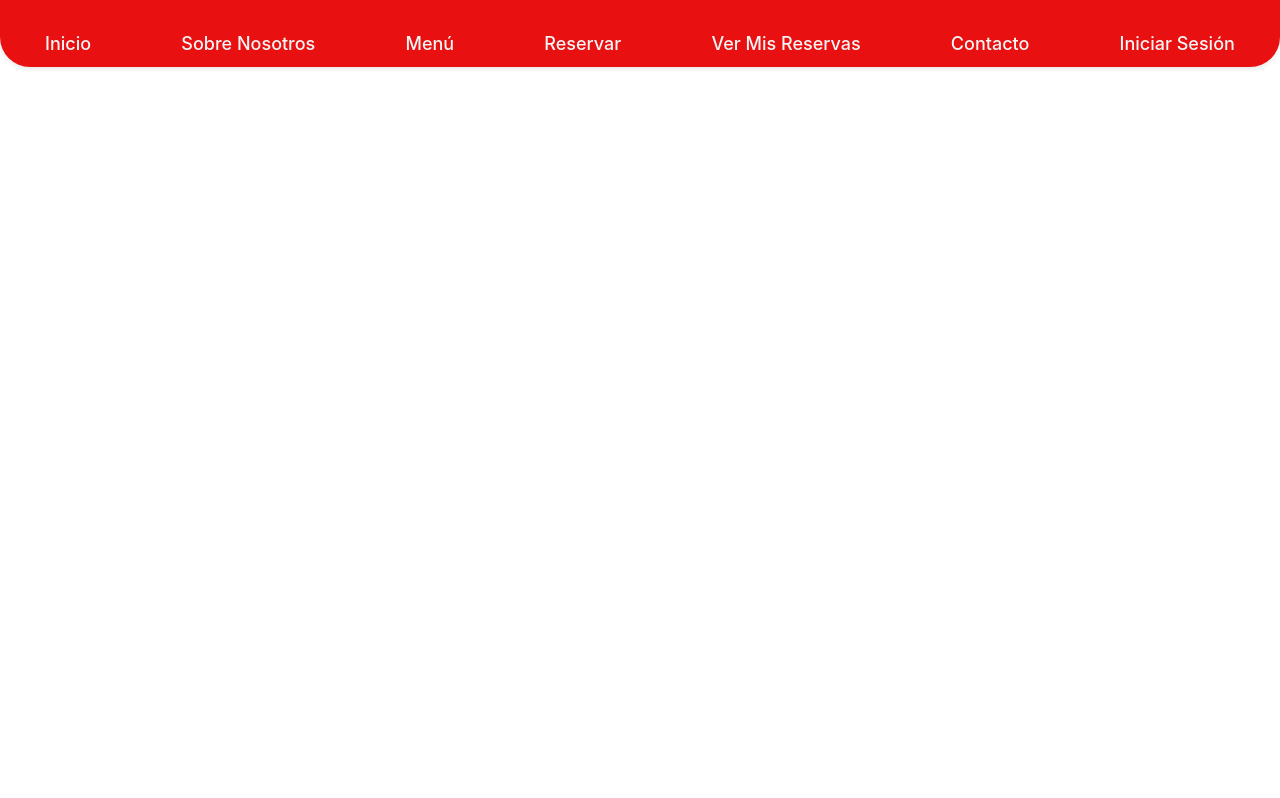
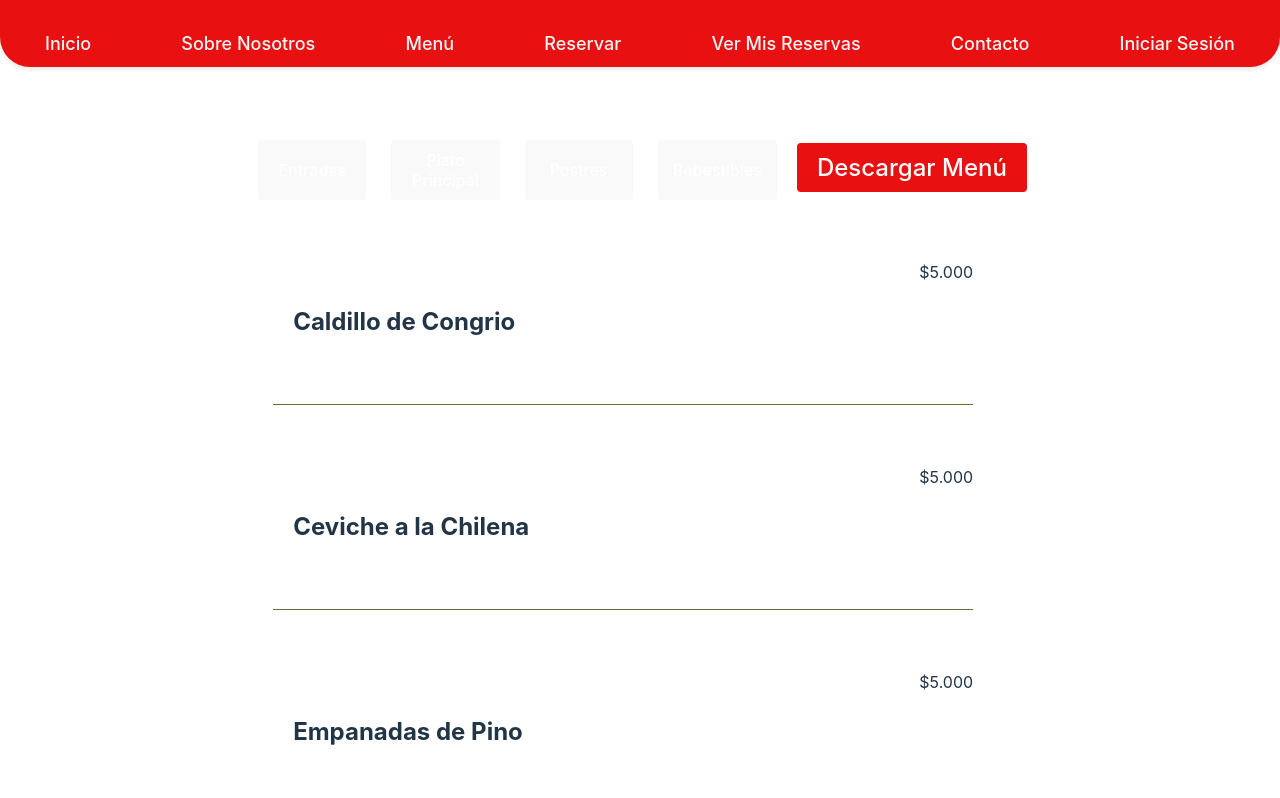
Before and after one commit to sebapoblete09/SDT-FINAL, a React (Vite) app in the folder SDT-Final/: page /menu in a window 1280 px wide. Shown: the top 798 px of the page. Built offline with nearby package versions, Linux system fonts and the light colour scheme.

Commit message:
menu listo, falta agregar pdf

```diff
--- a/SDT-Final/src/App.jsx
+++ b/SDT-Final/src/App.jsx
@@ -3,6 +3,7 @@ import { BrowserRouter as Router, Route, Routes } from 'react-router-dom';
 import Navbar from './Components/NavBar'; // Importa el Navbar
 import Home from './Components/Home';
 import About from './Components/About';
+import Menu from './Components/Menu';
 import Reserva from './Components/Reserva';
 import VerReservas from './Components/VerReservas';
 import Login from './Components/Login';
@@ -15,6 +16,7 @@ function App() {
       <Routes>
         <Route path="/" element={<Home />} />
         <Route path="/sobre-nosotros" element={<About />} />
+        <Route path="/menu" element={<Menu />} />
         <Route path="/reservar" element={<Reserva />} />
         <Route path='/mis-reservas' element={<VerReservas/>}/>
         <Route path="/iniciar-sesion" element={<Login />} />
--- /dev/null
+++ b/SDT-Final/src/Components/Menu.jsx
@@ -0,0 +1,86 @@
+import React, { useState } from 'react';
+import { Link } from 'react-router-dom';
+import '../styles/Menu.css'; // Asegúrate de crear este archivo para los estilos
+
+
+const menuItems = {
+    entrada: [
+      { name: "Caldillo de Congrio", description: "", price: "$5.000" },
+      { name: "Ceviche a la Chilena", description: "", price: "$5.000" },
+      { name: "Empanadas de Pino", description: "Horno y fritas.", price: "$5.000" },
+      { name: "Empanadas Camarón Queso", description: "", price: "$5.000" },
+      { name: "Ensalada Mixta", description: "Tomate, lechuga, repollo, cebolla", price: "$5.000" }
+    ],
+    platoPrincipal: [
+      { name: "Pastel de Choclo", description: "", price: "$10.000" },
+      { name: "Pescado Frito", description: "Agregados: arroz, papas mayos, papas fritas", price: "$10.000" },
+      { name: "Costillar de Cerdo", description: "Agregados: arroz, papas mayos, papas fritas", price: "$10.000" },
+      { name: "Porotos con Mazamorra", description: "", price: "$10.000" },
+      { name: "Pantrucas", description: "", price: "$10.000" },
+      { name: "Chorillana", description: "Incluye: vacuno, cerdo, pollo y cordero", price: "$10.000" },
+      { name: "Charquicán", description: "Descripción del plato principal.", price: "$10.000" },
+      { name: "Cazuela de Vacuno", description: "", price: "$10.000" }
+    ],
+    postre: [
+      { name: "Mote con Huesillo", description: "", price: "$4.000" },
+      { name: "Kuchen de Frambuesas y Arándano", description: "", price: "$4.000" },
+      { name: "Helado", description: "Frutilla, piña, chocolate, mango", price: "$4.000" },
+      { name: "Suspiro Limeño", description: "Descripción del postre.", price: "$4.000" }
+    ],
+    bebestibles: [
+      { name: "Bebidas 2L", description: "Coca cola, Pepsi, Sprite, Fanta, Kem", price: "$3.000" },
+      { name: "Terremoto", description: "", price: "$3.000" },
+      { name: "Jugos Naturales", description: "Piña, arándanos, frambuesas, frutilla", price: "$3.000" },
+      { name: "Vino", description: "Tinto o blanco", price: "$3.000" },
+      { name: "Té", description: "", price: "$3.000" },
+      { name: "Café", description: "Espresso, Capuccino, Mocha", price: "$3.000" }
+    ]
+    }
+
+function Menu() {
+
+    const [selectedCategory, setSelectedCategory] = useState('entrada');
+
+    const handleCategoryChange = (category) => {
+        setSelectedCategory(category);
+    }
+
+
+  return (
+    <main className="menu-section">
+
+        {/* Botones de categorías */}
+      <div className="menu-buttons">
+        <button onClick={() => handleCategoryChange('entrada')}>Entradas</button>
+        <button onClick={() => handleCategoryChange('platoPrincipal')}>Plato Principal</button>
+        <button onClick={() => handleCategoryChange('postre')}>Postres</button>
+        <button onClick={() => handleCategoryChange('bebestibles')}>Bebestibles</button>
+
+        {/* Botón de descargar menú */}
+      <div className="downloadMenu-container">
+        <a href="/menu.pdf" className="downloadMenu" target="_blank" rel="noopener noreferrer">
+          Descargar Menú
+        </a>
+      </div>
+      </div>
+
+      {/* Mostrar ítems de la categoría seleccionada */}
+      <div className="menu-items">
+        {menuItems[selectedCategory].map((item, index) => (
+          <div key={index} className="menuItem">
+            <div className="menuInfo">
+              <h3 className="menuName">{item.name}</h3>
+              <p className="menuDescription">{item.description}</p>
+            </div>
+            <span className="menuPrice">{item.price}</span>
+          </div>
+        ))}
+      </div>
+
+
+
+    </main>
+  );
+}
+
+export default Menu;
--- /dev/null
+++ b/SDT-Final/src/styles/Menu.css
@@ -0,0 +1,62 @@
+.menu-buttons {
+    display: flex;
+    justify-content: center;
+    gap: 15px;
+    margin-bottom: 20px;
+    /* Eliminado el margen superior */
+}
+
+.menu-section {
+    padding: 20px; /* Espaciado general */
+    /* Si necesitas más espacio en la parte superior, añade aquí padding-top */
+}
+
+.menu-items {
+    display: flex;
+    flex-direction: column;
+    gap: 20px;
+    max-height: 400px; /* Establecer un alto máximo */
+    padding: 20px; /* Espaciado interior */
+    width: 700px;
+
+}
+
+/* Los otros estilos existentes */
+.menuItem {
+    display: flex;
+    justify-content: space-between;
+    align-items: flex-start;
+    border-bottom: 1px solid #746743;
+    padding: 20px 0;
+    margin-bottom: 20px;
+
+}
+/* Si tienes elementos de texto específicos, asegúrate de que tengan el siguiente estilo */
+.menuItem .menuName, /* Suponiendo que tus nombres de platos tengan esta clase */
+.menuItem .menuDescription {
+    text-align: left; /* Alinea el texto a la izquierda */
+    margin-right: 20px; /* Agrega un margen a la derecha si necesitas separación */
+}
+/* Estilos para la sección de descarga */
+
+.downloadMenu-container{
+    padding-top: 10px;
+
+}
+.downloadMenu {
+    padding: 10px 20px;
+    background-color: #e81010;
+    color: white;
+    border: none;
+    border-radius: 4px;
+    cursor: pointer;
+    font-size: 24px;
+    transition: background-color 0.3s ease;
+    margin-left: auto; /* Alínea el botón a la derecha */
+    width: 100%; /* Reduce el ancho del botón */
+}
+
+.downloadMenu:hover {
+    background-color: #d93636;
+    color:#323232 ;
+}
```
